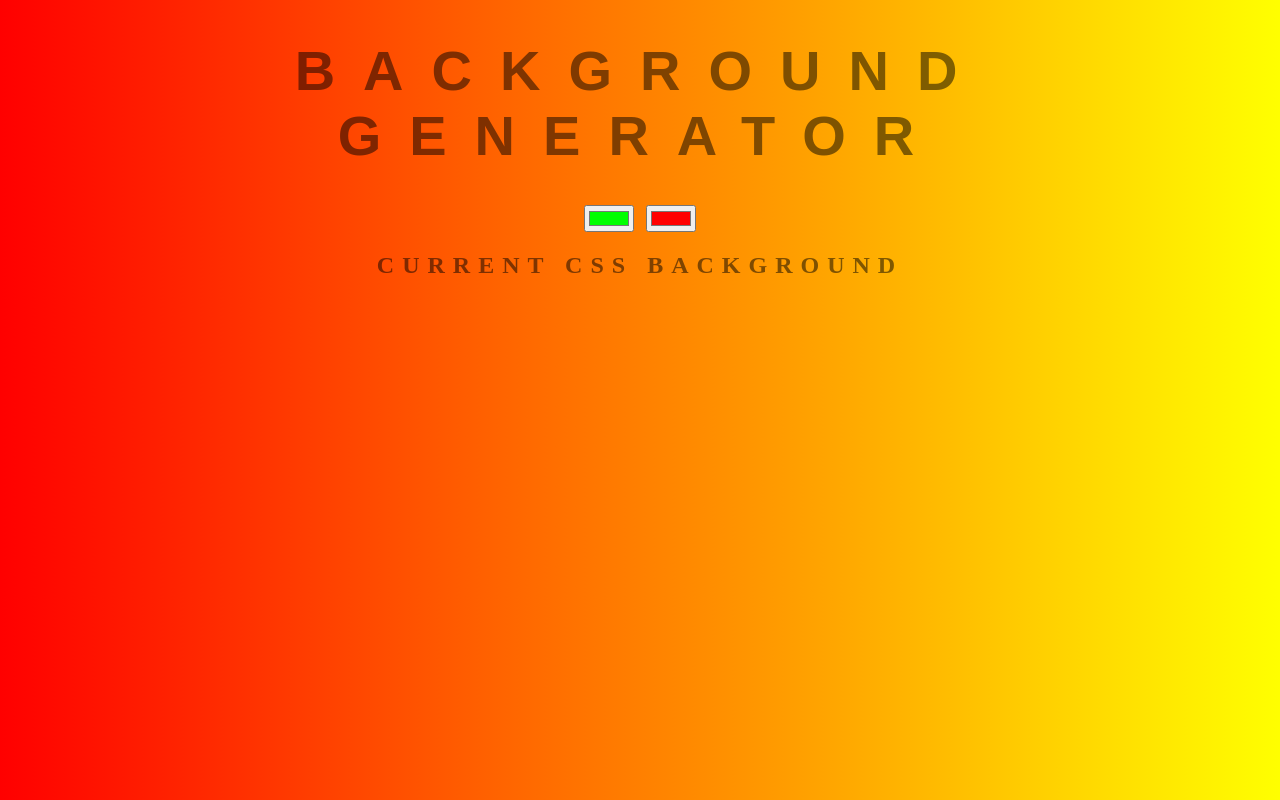
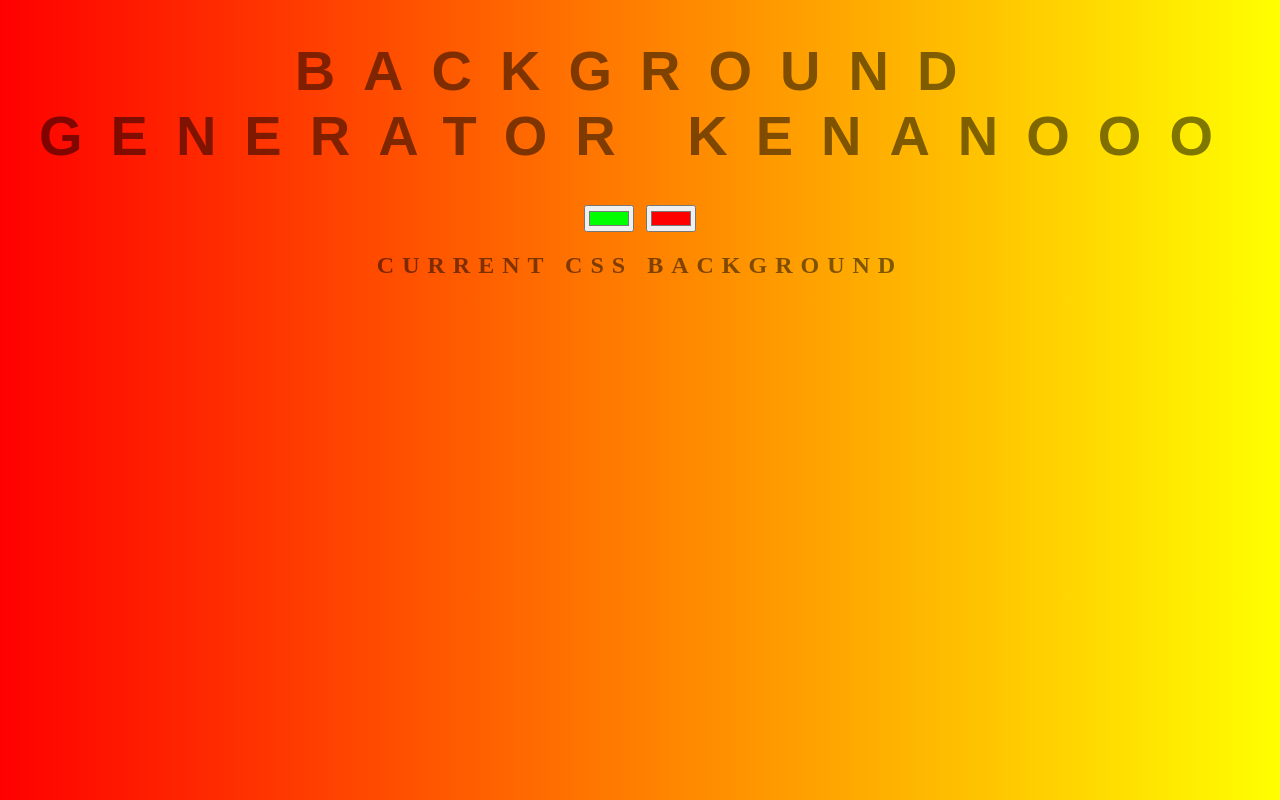
Before and after one commit to kinanchess/background-Generator, a plain HTML site: page index.html in a window 1280 px wide. Drawn offline with Linux system fonts and the light colour scheme.

Commit message:
kenannooo

```diff
--- a/index.html
+++ b/index.html
@@ -5,7 +5,7 @@
 	<link rel="stylesheet" type="text/css" href="style.css">
 </head>
 <body id="gradient">
-	<h1>Background generator</h1>
+	<h1>Background generator Kenanooo</h1>
 	<input class="color1" type="color" name="color1" value="#00ff00">
 	<input class="color2" type="color" name="color2" value="#ff0000">
 	<h2>Current CSS Background</h2>
```
